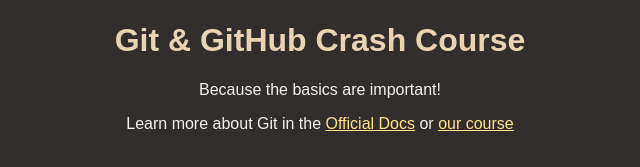
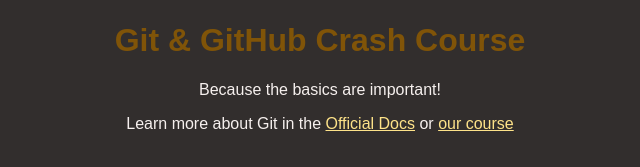
Before and after one commit to Amblessed/Git-and-GitHub-Crash-Course, a plain HTML site: page index.html in a window 1280 px wide. Shown: the part 147-314 px from the top of the page, without its empty margins (320-960 px from the left). Drawn offline with Linux system fonts and the light colour scheme.

Commit message:
Changed Color

```diff
--- a/styles.css
+++ b/styles.css
@@ -17,7 +17,7 @@
 }
 
 h1 {
-  color: #e8d4b2;
+  color: #805408;
 }
 
 a{
```
